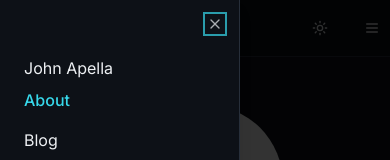
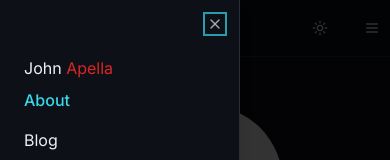
Before and after one commit to apella1/next-portfolio, a Next.js app: page /about in a window 390 px wide. Both pictures are taken after a click on the button "Toggle menu". Shown: the top 160 px of the page. Built offline with nearby package versions, Linux system fonts and the light colour scheme; some icons are missing.

Commit message:
feat: update mobile menu item home link text

```diff
--- a/components/navbar.tsx
+++ b/components/navbar.tsx
@@ -115,7 +115,9 @@ export default function Navbar() {
                     }`}
                     onClick={() => setIsOpen(false)}
                   >
-                    {homeItem.name}
+                    <span>John</span>{" "}
+                    <span className="text-red-600">Apella</span>
+                    {/*{homeItem.name}*/}
                   </Link>
                   <NavLinks />
                 </div>
```
